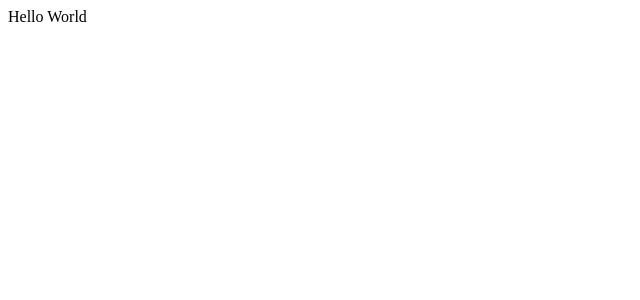
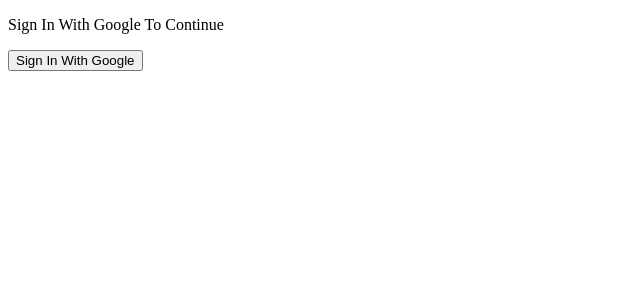
Before and after one commit to brettl1991/Real--Time-Chat-App, a React (Create React App) app: page / in a window 1280 px wide. Shown: the top 300 px of the page, without its empty margins (0-640 px from the left). Built offline with nearby package versions, Linux system fonts and the light colour scheme.

Commit message:
feat: setting up authentication and creating auth component

```diff
--- a/src/App.js
+++ b/src/App.js
@@ -1,8 +1,39 @@
-import React from "react";
+import React, { useState, useRef } from "react";
 import "./App.css";
+import { Auth } from "./components/Auth";
+import Cookies from "universal-cookie";
+
+const cookies = new Cookies();
 
 function App() {
-  return <div>Hello World</div>;
+  const [isAuth, setIsAuth] = useState(cookies.get("auth-token"));
+  const [room, setRoom] = useState(null);
+
+  const roomInputRef = useRef(null);
+
+  if (!isAuth) {
+    return (
+      <div>
+        <Auth setIsAuth={setIsAuth} />
+      </div>
+    );
+  }
+
+  return (
+    <div>
+      {room ? (
+        <div>Chat</div>
+      ) : (
+        <div className="room">
+          <label>Enter Room Name</label>
+          <input ref={roomInputRef} />
+          <button onClick={() => setRoom(roomInputRef.current.value)}>
+            Enter Chat
+          </button>
+        </div>
+      )}
+    </div>
+  );
 }
 
 export default App;
--- /dev/null
+++ b/src/components/Auth.js
@@ -0,0 +1,27 @@
+import { auth, provider } from "../firebase-config";
+
+import { signInWithPopup } from "firebase/auth";
+
+import Cookies from "universal-cookie";
+
+const cookies = new Cookies();
+
+export const Auth = (props) => {
+  const { setIsAuth } = props;
+  const signInWithGoogle = async () => {
+    try {
+      const result = await signInWithPopup(auth, provider);
+      cookies.set("auth-token", result.user.refreshToken);
+      setIsAuth(true);
+    } catch (err) {
+      console.error(err);
+    }
+  };
+
+  return (
+    <div className="auth">
+      <p>Sign In With Google To Continue</p>
+      <button onClick={signInWithGoogle}>Sign In With Google</button>
+    </div>
+  );
+};
--- /dev/null
+++ b/src/firebase-config.js
@@ -0,0 +1,24 @@
+// Import the functions you need from the SDKs you need
+import { initializeApp } from "firebase/app";
+
+import { getAuth, GoogleAuthProvider } from "firebase/auth";
+// TODO: Add SDKs for Firebase products that you want to use
+// https://firebase.google.com/docs/web/setup#available-libraries
+
+// Your web app's Firebase configuration
+// For Firebase JS SDK v7.20.0 and later, measurementId is optional
+const firebaseConfig = {
+  apiKey: "AIzaSyDQ4lJnepCYVVFXVHncFBklZRxMZvji7wg",
+  authDomain: "real-time-chatapp-621bd.firebaseapp.com",
+  projectId: "real-time-chatapp-621bd",
+  storageBucket: "real-time-chatapp-621bd.appspot.com",
+  messagingSenderId: "1019095966906",
+  appId: "1:1019095966906:web:452cbb3612f67421b94e83",
+  measurementId: "G-S93C0XV64B",
+};
+
+// Initialize Firebase
+const app = initializeApp(firebaseConfig);
+
+export const auth = getAuth(app);
+export const provider = new GoogleAuthProvider();
--- /dev/null
+++ b/src/styles/Auth.css
@@ -0,0 +1,14 @@
+.auth {
+  text-align: center;
+}
+
+.auth button {
+  width: 200px;
+  height: 50px;
+  border: none;
+  background-color: #3b5998;
+  color: white;
+  border-radius: 8px;
+  font-size: 18px;
+  cursor: pointer;
+}
```
